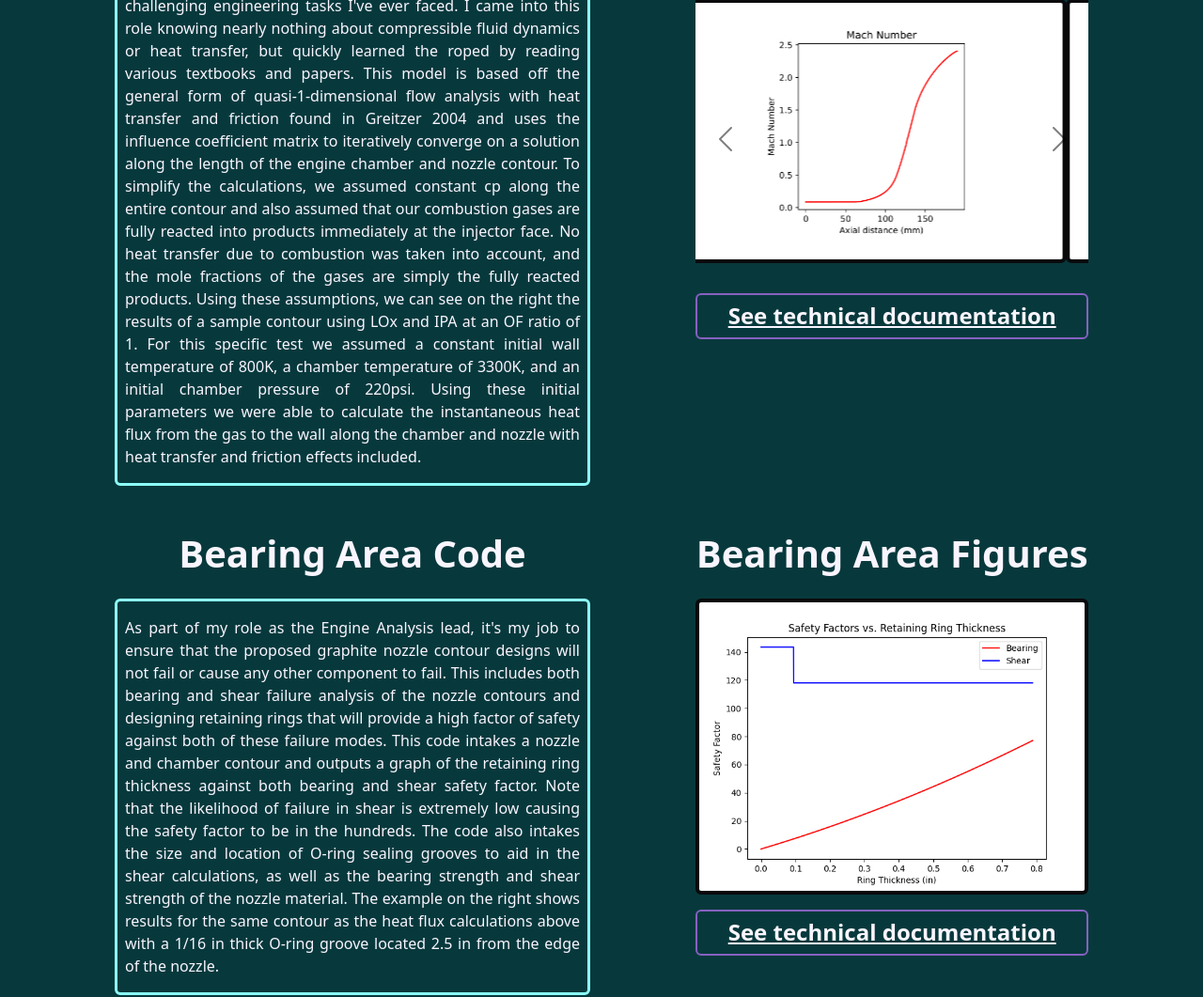
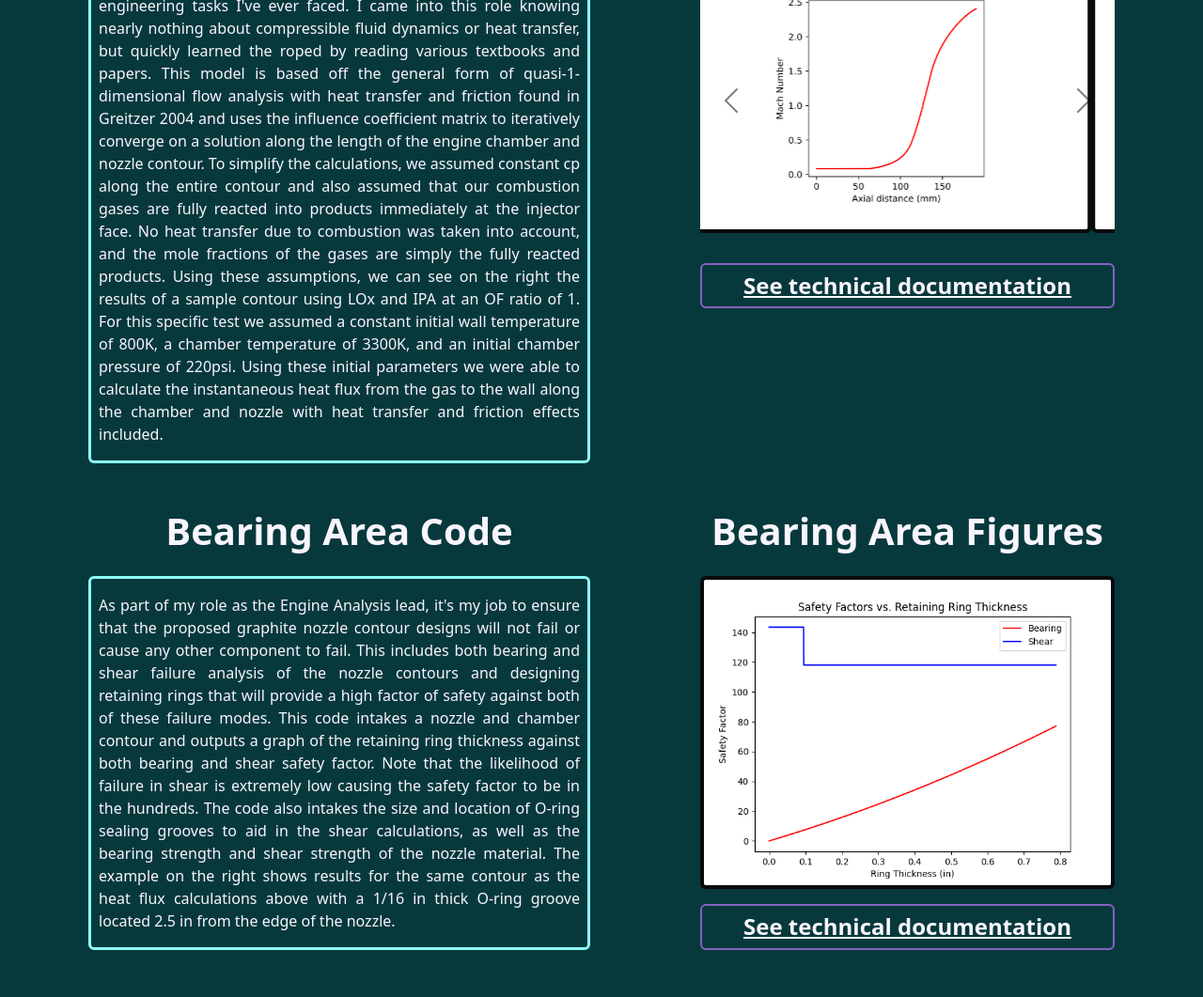
Before and after one commit to apark6514/Portfolio, a website: page rocket_engine.html in a window 1280 px wide. Shown: the part 653-1714 px from the top of the page at 94% size. Drawn offline with nearby package versions, Linux system fonts and the light colour scheme.

```diff
--- a/rocket_engine.html
+++ b/rocket_engine.html
@@ -75,9 +75,9 @@
                 <hr style="color:#8661C1">
                 <!--Heat Transfer Code-->
                 <section id="rocket_heat_transfer" class="py-2 py-md-4">
-                    <div class="row justify-content-between align-items-start mx-3">
+                    <div class="row justify-content-between align-items-start">
                         <!--Left side (Project title, Role, Timeline, Brief description)-->
-                        <div class="d-flex flex-column col-lg-6 text-start mx-3 mx-lg-0 py-4 py-lg-0">
+                        <div class="d-flex flex-column col-lg-6 text-start mx-0 mx-md-3 mx-lg-0 py-4 py-lg-0">
                             <h1 class="text-light fw-bold text-center mb-4">Heat Transfer Code</h1>
                             <div class="p-2 bg-primary border border-3 border-info rounded">
                                 <p class="text-light my-2 text-justify" style="text-align:justify;">Creating this heat transfer script was one of the most challenging engineering tasks I've ever faced. I came into this role knowing nearly nothing about compressible fluid dynamics or heat transfer, but quickly learned the roped by reading various textbooks and papers. This model is based off the general form of quasi-1-dimensional flow analysis with heat transfer and friction found in Greitzer 2004 and uses the influence coefficient matrix to iteratively converge on a solution along the length of the engine chamber and nozzle contour. To simplify the calculations, we assumed constant cp along the entire contour and also assumed that our combustion gases are fully reacted into products immediately at the injector face. No heat transfer due to combustion was taken into account, and the mole fractions of the gases are simply the fully reacted products. Using these assumptions, we can see on the right the results of a sample contour using LOx and IPA at an OF ratio of 1. For this specific test we assumed a constant initial wall temperature of 800K, a chamber temperature of 3300K, and an initial chamber pressure of 220psi. Using these initial parameters we were able to calculate the instantaneous heat flux from the gas to the wall along the chamber and nozzle with heat transfer and friction effects included.</p>
@@ -142,9 +142,9 @@
                 </section>
                 <!--Bearing safety factor code-->
                 <section id="rocket_bearing" class="py-2 py-md-4">
-                    <div class="row justify-content-between align-items-start mx-3">
+                    <div class="row justify-content-between align-items-start">
                         <!--Left side (Project title, Role, Timeline, Brief description)-->
-                        <div class="d-flex flex-column col-lg-6 mx-3 mx-lg-0 py-4 py-lg-0">
+                        <div class="d-flex flex-column col-lg-6 mx-0 mx-md-3 mx-lg-0 py-4 py-lg-0">
                             <h1 class="text-light fw-bold text-center mb-4">Bearing Area Code</h1>
                             <div class="border border-3 border-info rounded p-2 bg-primary">
                                 <p class="text-light my-2 text-justify" style="text-align:justify;">As part of my role as the Engine Analysis lead, it's my job to ensure that the proposed graphite nozzle contour designs will not fail or cause any other component to fail. This includes both bearing and shear failure analysis of the nozzle contours and designing retaining rings that will provide a high factor of safety against both of these failure modes. This code intakes a nozzle and chamber contour and outputs a graph of the retaining ring thickness against both bearing and shear safety factor. Note that the likelihood of failure in shear is extremely low causing the safety factor to be in the hundreds. The code also intakes the size and location of O-ring sealing grooves to aid in the shear calculations, as well as the bearing strength and shear strength of the nozzle material. The example on the right shows results for the same contour as the heat flux calculations above with a 1/16 in thick O-ring groove located 2.5 in from the edge of the nozzle.</p>
```
Also changed, not shown: projects.html (+1 -1 lines).
